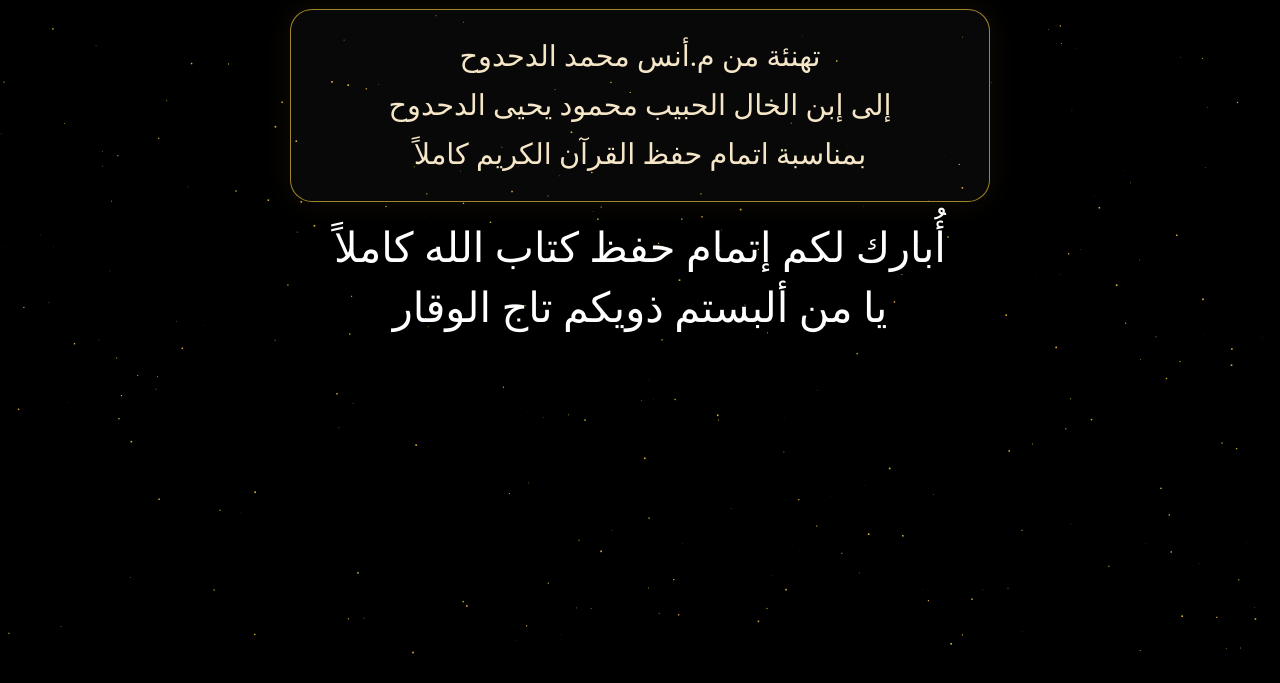
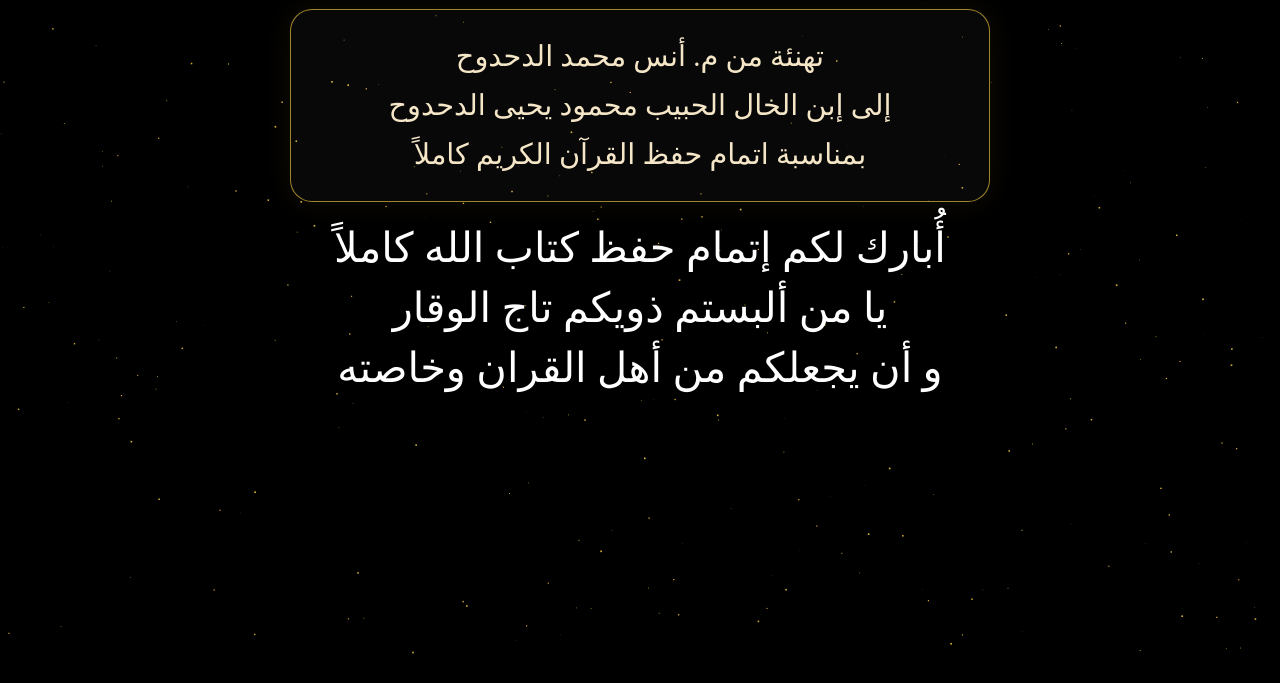
Before and after one commit to anasaldahdoh2005-commits/quran-project, a plain HTML site: page index.html in a window 1280 px wide. Both pictures are taken after a click on the button "✨ اضغط للمتابعة ✨". Shown: the part 135-818 px from the top of the page. Drawn offline with Linux system fonts and the light colour scheme.

Commit message:
Update index.html

```diff
--- a/index.html
+++ b/index.html
@@ -119,7 +119,7 @@
     margin: 20px auto 0;
     color: #e0c98d;
     font-size: clamp(1.4rem, 4vw, 2rem);
-    line-height: 1;
+    line-height: 1.5;
     white-space: normal;
     text-wrap: pretty;
     min-height: 260px;
@@ -168,14 +168,16 @@
     <div id="quran">📖</div>
 
     <div id="box">
-      تهنئة من م.أنس محمد الدحدوح<br>
+      تهنئة من م. أنس محمد الدحدوح<br>
       إلى إبن الخال الحبيب محمود يحيى الدحدوح<br>
       بمناسبة اتمام حفظ  القرآن الكريم كاملاً
     </div>
 
     <div id="introText">
       أُبارك لكم إتمام حفظ كتاب الله كاملاً<br>
-      يا من ألبستم ذويكم تاج الوقار
+      يا من ألبستم ذويكم تاج الوقار<br>
+     و أن يجعلكم من أهل القران وخاصته
+
     </div>
 
     <div id="msg"></div>
@@ -292,8 +294,8 @@ document.addEventListener("DOMContentLoaded", () => {
 أيام من الصبر  ولكنك استمريت.
 حتى وصلت.
 
-واليوم
-هذا بداية طريق النور.
+ واليوم
+هذا بداية طريق النور
 
 نسأل الله أن يجعلك من أهل القرآن،
 ويرفعك به درجات.`;
```
